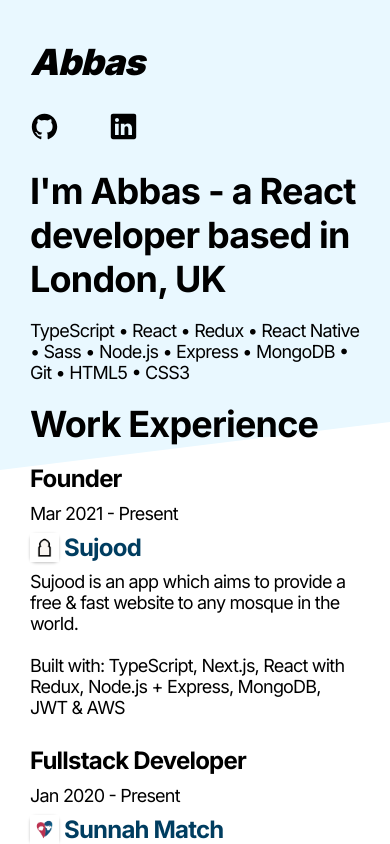
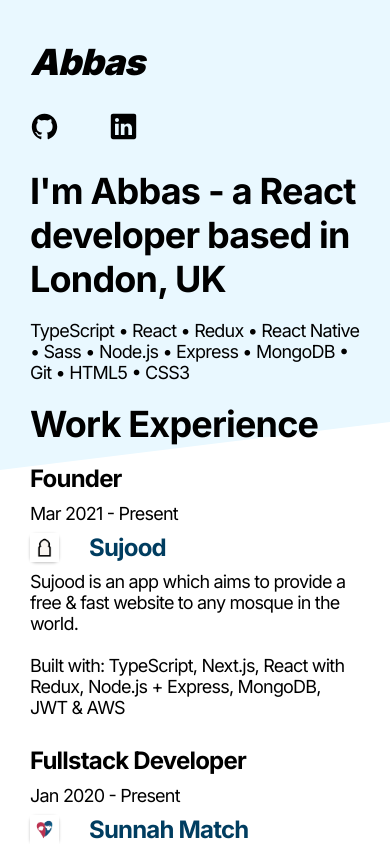
Before and after one commit to abbasldn/me, a Next.js app: page / in a window 390 px wide. Shown: the top 844 px of the page. Built offline with nearby package versions, Linux system fonts and the light colour scheme.

Commit message:
Fixed some CSS

```diff
--- a/styles/Work.module.css
+++ b/styles/Work.module.css
@@ -41,6 +41,10 @@
     margin-bottom: 2.4vw;
   }
 
+  .company > * {
+    margin-right: 30px;
+  }
+
   .container p {
     margin-bottom: 7.2vw;
   }
```
